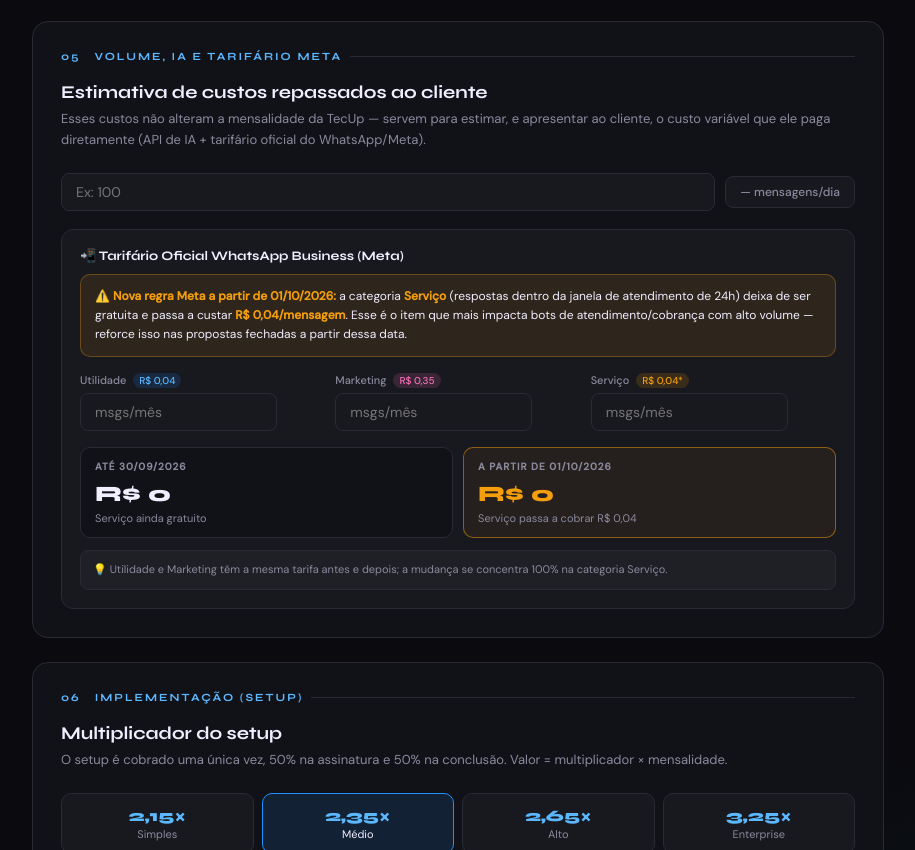
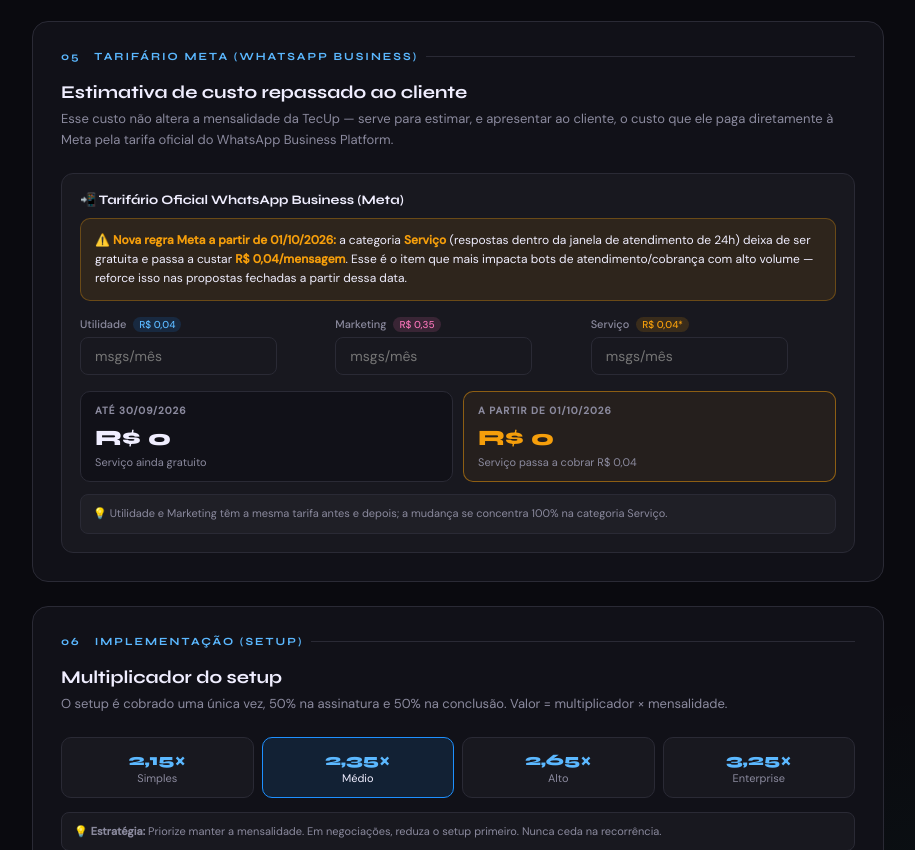
Before and after one commit to Borges-gui/Sistema-de-precifica-o-TecUP, a plain HTML site: page index.html in a window 1280 px wide. Shown: the part 2112-2962 px from the top of the page, without its empty margins (182-1097 px from the left). Drawn offline with Linux system fonts and the light colour scheme.

Commit message:
Add files via upload

```diff
--- a/index.html
+++ b/index.html
@@ -1144,27 +1144,13 @@
     </div>
   </div>
 
-  <!-- VOLUME + CUSTOS DE IA E MENSAGERIA -->
+  <!-- TARIFÁRIO META -->
   <div class="card">
-    <div class="section-title">05 &nbsp; Volume, IA e Tarifário Meta</div>
-    <h2>Estimativa de custos repassados ao cliente</h2>
-    <p class="card-desc">Esses custos não alteram a mensalidade da TecUp — servem para estimar, e apresentar ao cliente, o custo variável que ele paga diretamente (API de IA + tarifário oficial do WhatsApp/Meta).</p>
-
-    <div class="vol-row">
-      <input type="number" class="vol-input" id="vol-diario" placeholder="Ex: 100" min="0" oninput="calcularVolume()">
-      <div class="vol-badge" id="vol-badge">— mensagens/dia</div>
-    </div>
-
-    <div class="custo-api" id="custo-api" style="display:none">
-      <b>Custo estimado de IA (GPT-4o mini) — pago diretamente na plataforma de IA:</b><br>
-      Volume mensal estimado: <b id="vol-mensal">—</b> mensagens<br>
-      Custo estimado: <span class="range" id="custo-range">—</span>
-      <div style="margin-top:8px;font-size:11px;color:var(--muted);">
-        ⚙️ Estimativa com base no preço do GPT-4o mini (US$ 0,15/1M tokens de entrada · US$ 0,60/1M tokens de saída), considerando uma faixa de ~200 a 500 tokens de entrada e ~100 a 250 tokens de saída por mensagem processada pela IA.
-      </div>
-    </div>
-
-    <div class="meta-block">
+    <div class="section-title">05 &nbsp; Tarifário Meta (WhatsApp Business)</div>
+    <h2>Estimativa de custo repassado ao cliente</h2>
+    <p class="card-desc">Esse custo não altera a mensalidade da TecUp — serve para estimar, e apresentar ao cliente, o custo que ele paga diretamente à Meta pela tarifa oficial do WhatsApp Business Platform.</p>
+
+    <div class="meta-block" style="margin-top:0;">
       <div style="font-family:'Syne',sans-serif;font-size:13px;font-weight:700;margin-bottom:10px;">📲 Tarifário Oficial WhatsApp Business (Meta)</div>
 
       <div class="meta-alert">
@@ -1352,11 +1338,7 @@
   <!-- CUSTOS DO CLIENTE (referência, fora da mensalidade) -->
   <div class="cliente-custos-card" id="cliente-custos-card" style="display:none">
     <div class="section-title" style="font-size:10px;">Referência · Custos do cliente (fora da mensalidade)</div>
-    <p class="cliente-custos-note">Valores pagos pelo cliente diretamente às plataformas (OpenAI e Meta), não incluídos na mensalidade da TecUp. Use como referência ao apresentar a proposta.</p>
-    <div class="cc-row">
-      <div class="cc-name">IA (GPT-4o mini)<span>Estimativa mensal com base no volume informado</span></div>
-      <div class="cc-val" id="cc-ia-val">R$ 0 – R$ 0</div>
-    </div>
+    <p class="cliente-custos-note">Valor pago pelo cliente diretamente à Meta, não incluído na mensalidade da TecUp. Use como referência ao apresentar a proposta.</p>
     <div class="cc-row">
       <div class="cc-name">Tarifário Meta — até 30/09/2026<span>Utilidade + Marketing + Serviço (gratuito)</span></div>
       <div class="cc-val" id="cc-meta-antes-val">R$ 0</div>
@@ -1752,37 +1734,6 @@ function calcularComp() {
   calcular();
 }
 
-// ── CUSTO DE IA (GPT-4o mini) ──
-// Preços reais OpenAI: US$0,15/1M tokens entrada · US$0,60/1M tokens saída
-// (~R$0,00077/1000 tokens entrada · ~R$0,00306/1000 tokens saída)
-// Faixa estimada por mensagem processada pela IA: 200-500 tokens entrada, 100-250 tokens saída
-const IA_CUSTO_MIN_POR_1000MSG = 0.50; // R$
-const IA_CUSTO_MAX_POR_1000MSG = 1.20; // R$
-
-function calcularVolume() {
-  const v = parseInt(document.getElementById('vol-diario').value) || 0;
-  const badge = document.getElementById('vol-badge');
-  const custo = document.getElementById('custo-api');
-  if (!v) {
-    badge.className='vol-badge'; badge.textContent='— mensagens/dia'; custo.style.display='none';
-    atualizarCustosCliente();
-    return;
-  }
-
-  if (v <= 100) { badge.className='vol-badge baixo'; badge.textContent=`${v} msg/dia · Baixo`; }
-  else if (v <= 500) { badge.className='vol-badge medio'; badge.textContent=`${v} msg/dia · Médio`; }
-  else { badge.className='vol-badge alto'; badge.textContent=`${v} msg/dia · Alto`; }
-
-  const mensal = v * 30;
-  const min = mensal / 1000 * IA_CUSTO_MIN_POR_1000MSG;
-  const max = mensal / 1000 * IA_CUSTO_MAX_POR_1000MSG;
-  document.getElementById('vol-mensal').textContent = fmt(mensal);
-  document.getElementById('custo-range').textContent = `R$ ${fmt2(min)} – R$ ${fmt2(max)}/mês`;
-  custo.style.display = 'block';
-
-  atualizarCustosCliente();
-}
-
 // ── TARIFÁRIO META ──
 const META_UTILIDADE = 0.04;
 const META_MARKETING = 0.35;
@@ -1808,13 +1759,6 @@ function calcularMeta() {
 }
 
 function atualizarCustosCliente() {
-  const v = parseInt(document.getElementById('vol-diario').value) || 0;
-  const mensal = v * 30;
-  const min = mensal / 1000 * IA_CUSTO_MIN_POR_1000MSG;
-  const max = mensal / 1000 * IA_CUSTO_MAX_POR_1000MSG;
-  const iaEl = document.getElementById('cc-ia-val');
-  if (iaEl) iaEl.textContent = `R$ ${fmt2(min)} – R$ ${fmt2(max)}`;
-
   const u = parseInt(document.getElementById('meta-utilidade').value) || 0;
   const m = parseInt(document.getElementById('meta-marketing').value) || 0;
   const s = parseInt(document.getElementById('meta-servico').value) || 0;
@@ -1850,8 +1794,7 @@ function resetar() {
   document.getElementById('canal-espelhado').checked = true;
   // reset mult
   document.getElementById('mult-235').checked = true;
-  // reset vol
-  document.getElementById('vol-diario').value = '';
+  // reset meta
   document.getElementById('meta-utilidade').value = '';
   document.getElementById('meta-marketing').value = '';
   document.getElementById('meta-servico').value = '';
@@ -1867,7 +1810,6 @@ function resetar() {
   syncDesconto('baixo-impacto-6', false);
   syncDesconto('baixo-impacto-12', false);
   syncDesconto('fidelidade-12', false);
-  calcularVolume();
   calcularMeta();
   calcularComp();
 }
@@ -1980,7 +1922,6 @@ function atualizarDescontos(totalMensal) {
 // init
 calcular();
 calcularComp();
-calcularVolume();
 calcularMeta();
 </script>
 </body>
```
